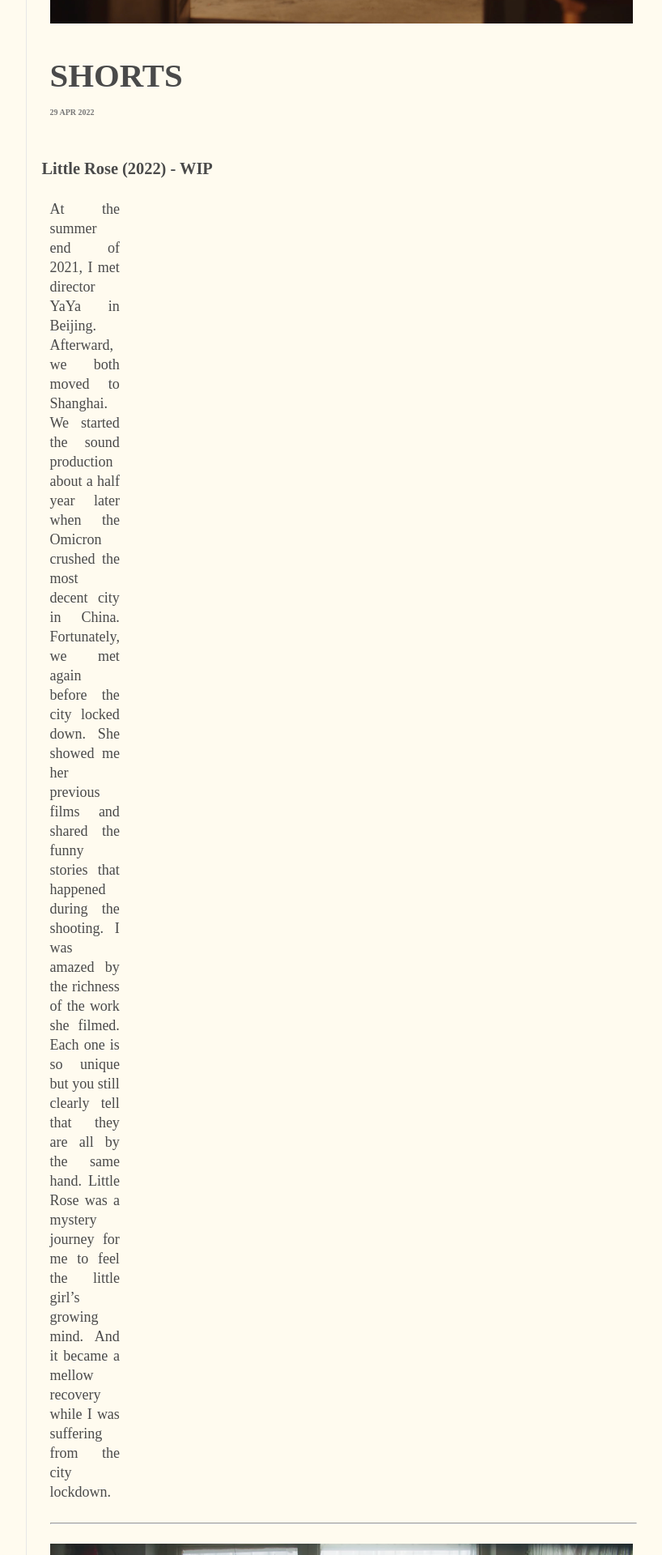
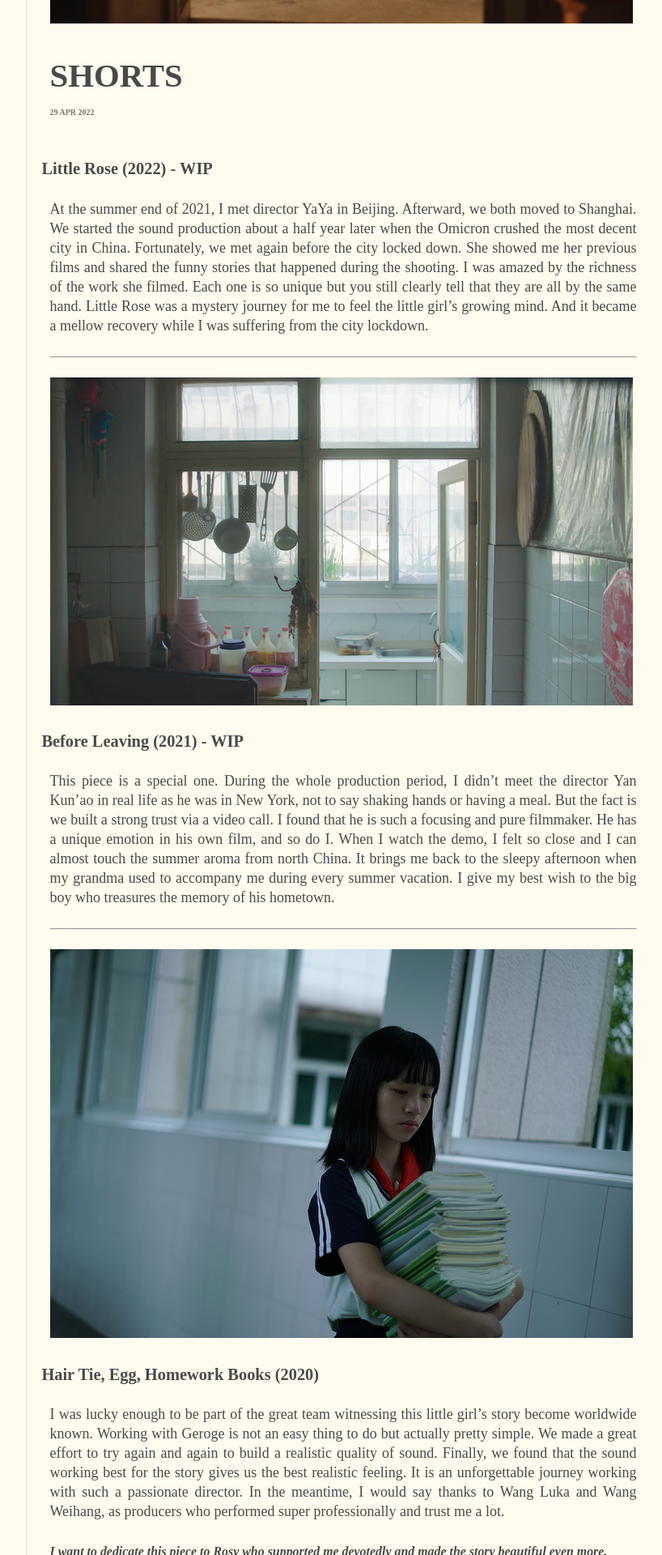
Before and after one commit to zhaojian26/works, a Jekyll site: the page built from _posts/2022-04-29-shorts.md, in a window 1280 px wide. Shown: the part 512-2432 px from the top of the page at 81% size, without its empty margins (326-1144 px from the left). Built offline with Jekyll 4.4.1, drawn with Linux system fonts in a browser that asks for light colours; Markdown is read by kramdown in place of the engine named in the settings; some of the changed text lies outside the part shown.

Commit message:
change md syntax

```diff
--- a/_config.yml
+++ b/_config.yml
@@ -1,3 +1,3 @@
 name: Zhao Jian
-markdown: redcarpet
+markdown: kramdown
 pygments: true
--- a/_posts/2022-04-29-shorts.md
+++ b/_posts/2022-04-29-shorts.md
@@ -13,7 +13,7 @@
 
 <hr/>
 <br>
-![](/works/images/beforeleaving.png)
+![](/works/images/beforeleaving.png){:class="img-responsive"}
 
 ## Before Leaving (2021) - WIP
 
--- a/css/main.css
+++ b/css/main.css
@@ -180,7 +180,6 @@
   font-size: 18px;
   margin-bottom: 1.45em;
   text-align: justify;
-  width: min-content;
 }
 
 .post ul, .post ol {
```
